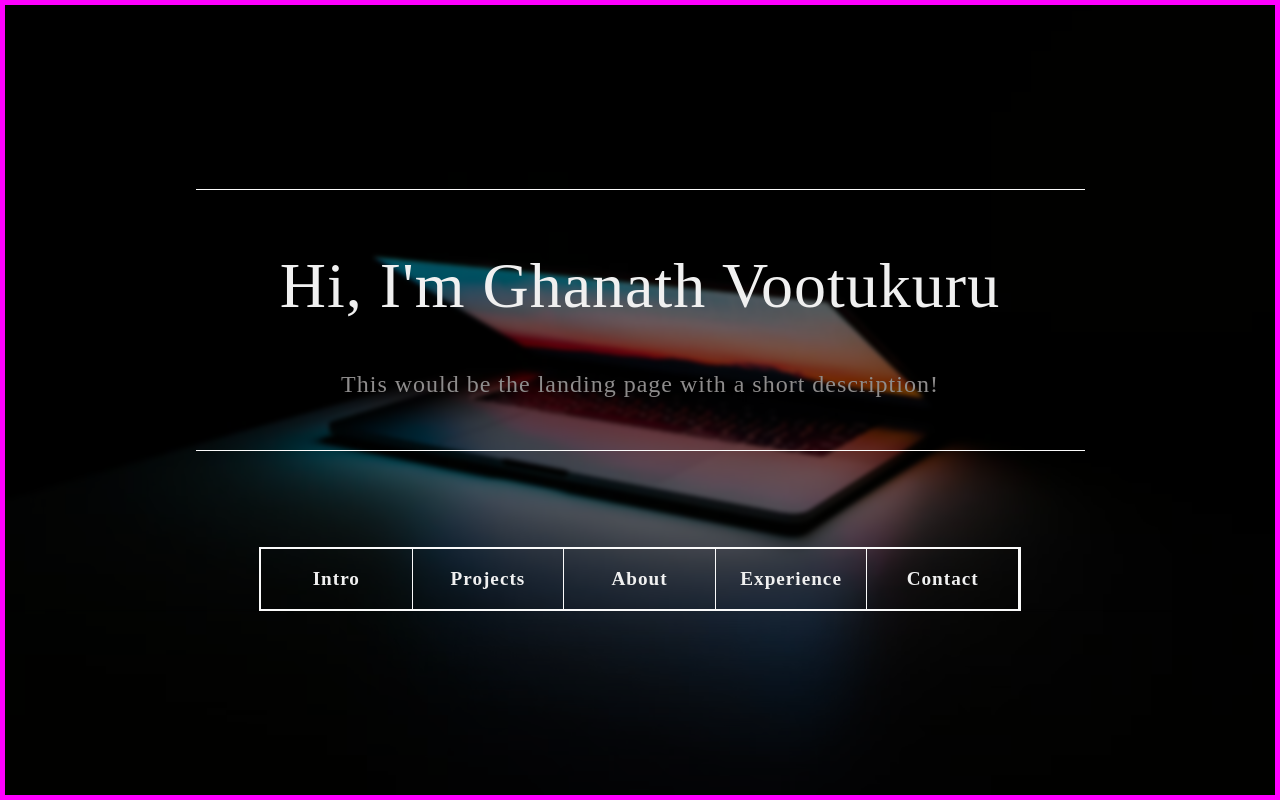
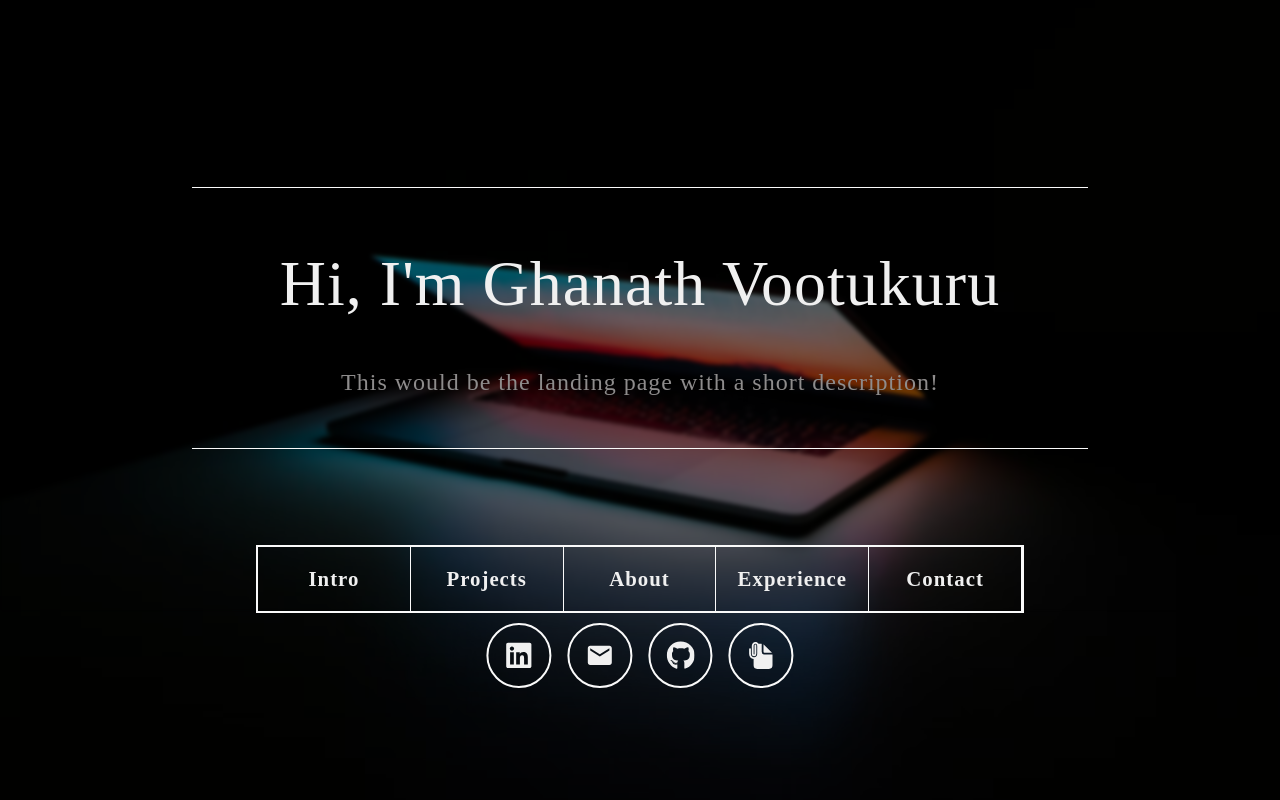
Before and after one commit to AnilKumar3494/ghanath-portfolio, a React (Vite) app: page / in a window 1280 px wide. Built offline with nearby package versions, Linux system fonts and the light colour scheme.

Commit message:
quick links done

```diff
--- a/package.json
+++ b/package.json
@@ -12,6 +12,7 @@
   "dependencies": {
     "react": "^18.2.0",
     "react-dom": "^18.2.0",
+    "react-icons": "^5.2.1",
     "react-router-dom": "^6.23.1"
   },
   "devDependencies": {
--- a/src/components/navbarStyles.css
+++ b/src/components/navbarStyles.css
@@ -15,8 +15,10 @@
   width: 100%;
   padding-block: 1rem;
   border-right: 1px solid var(--primary-white);
+  text-align: center;
 
-  text-align: center;
+  /* Ensure the transition is consistent */
+  transition: all 0.3s ease-in-out;
 }
 
 .nav_bar .nav_link:hover {
--- a/src/components/quickLinks.jsx
+++ b/src/components/quickLinks.jsx
@@ -0,0 +1,47 @@
+import React from "react";
+
+//icons
+import { FaLinkedin } from "react-icons/fa";
+import { MdEmail } from "react-icons/md";
+import { FaGithub } from "react-icons/fa6";
+import { IoDocumentAttach } from "react-icons/io5";
+
+//styles
+import "./quickLinksStyles.css";
+
+const QuickLinks = () => {
+  const icons = [
+    {
+      id: 1,
+      link: "https://www.linkedin.com/feed/",
+      iconComponent: <FaLinkedin />,
+    },
+    {
+      id: 2,
+      link: "https://www.linkedin.com/feed/",
+      iconComponent: <MdEmail />,
+    },
+    {
+      id: 3,
+      link: "https://www.linkedin.com/feed/",
+      iconComponent: <FaGithub />,
+    },
+    {
+      id: 4,
+      link: "https://www.linkedin.com/feed/",
+      iconComponent: <IoDocumentAttach />,
+    },
+  ];
+
+  return (
+    <div className="icon_grid">
+      {icons.map((icon) => (
+        <a key={icon.id} href={icon.link} className="icon_link" target="_blank">
+          <i>{icon.iconComponent}</i>
+        </a>
+      ))}
+    </div>
+  );
+};
+
+export default QuickLinks;
--- /dev/null
+++ b/src/components/quickLinksStyles.css
@@ -0,0 +1,19 @@
+.icon_grid {
+  font-size: var(--font-size-300);
+
+  display: flex;
+  gap: 1rem;
+}
+
+.icon_link {
+  border: 2px solid var(--primary-white);
+  border-radius: 50%;
+  padding: 1rem;
+
+  /* Smooth transition effect */
+  transition: all 0.3s ease-in-out;
+}
+
+.icon_link:hover {
+  background: rgba(255, 255, 255, 0.2);
+}
--- a/src/pages/Home.jsx
+++ b/src/pages/Home.jsx
@@ -2,6 +2,7 @@ import React from "react";
 import NavBar from "../components/NavBar";
 
 import "./homeStyles.css";
+import QuickLinks from "../components/QuickLinks";
 
 const Home = () => {
   return (
@@ -11,7 +12,12 @@ const Home = () => {
           <h3>Hi, I'm Ghanath Vootukuru</h3>
           <p>This would be the landing page with a short description!</p>
         </div>
-        <NavBar />
+
+        <NavBar className="nav_bar" />
+      </section>
+
+      <section className="quick_links">
+        <QuickLinks />
       </section>
     </div>
   );
--- a/src/pages/homeStyles.css
+++ b/src/pages/homeStyles.css
@@ -28,7 +28,7 @@ p {
 
   line-height: 1.5;
 
-  border: 5px solid magenta;
+  /* border: 5px solid magenta; */
 }
 
 /* for background opacity */
@@ -68,3 +68,13 @@ p {
 
   width: 70%;
 }
+
+/* QuickLinks */
+.quick_links {
+  position: absolute;
+
+  bottom: 7rem;
+  left: 50%;
+  transform: translateX(-50%);
+  -webkit-transform: translateX(-50%);
+}
--- a/src/styles/globalStyles.css
+++ b/src/styles/globalStyles.css
@@ -7,7 +7,7 @@
   --bg-black: #181c1f;
 
   --font-size-100: 1rem;
-  --font-size-150: 1.2rem;
+  --font-size-150: 1.3rem;
   --font-size-200: 1.5rem;
   --font-size-300: 1.8rem;
   --font-size-400: 2.2rem;
@@ -31,12 +31,13 @@
 /* // prevent iOS font size change */
 html {
   -webkit-text-size-adjust: 100%;
+  color-scheme: dark light;
 }
 
 /* // reset body line-height */
 body {
   min-height: 100vh;
-  line-height: 1;
+  line-height: 1.4;
   text-rendering: optimizeSpeed;
 }
 
```
Also changed, not shown: 1 other file (tests, documents, lock files or other folders).
